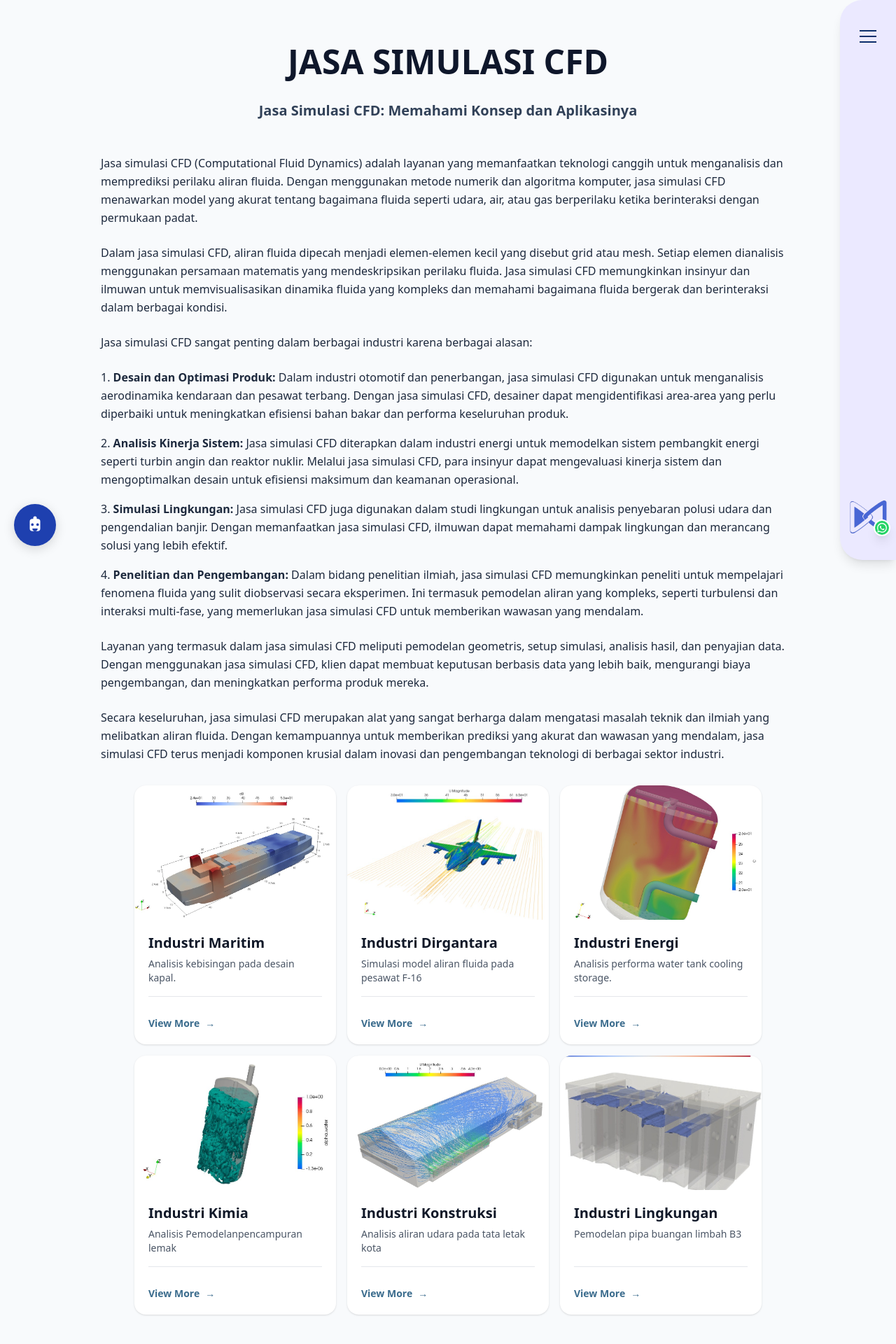
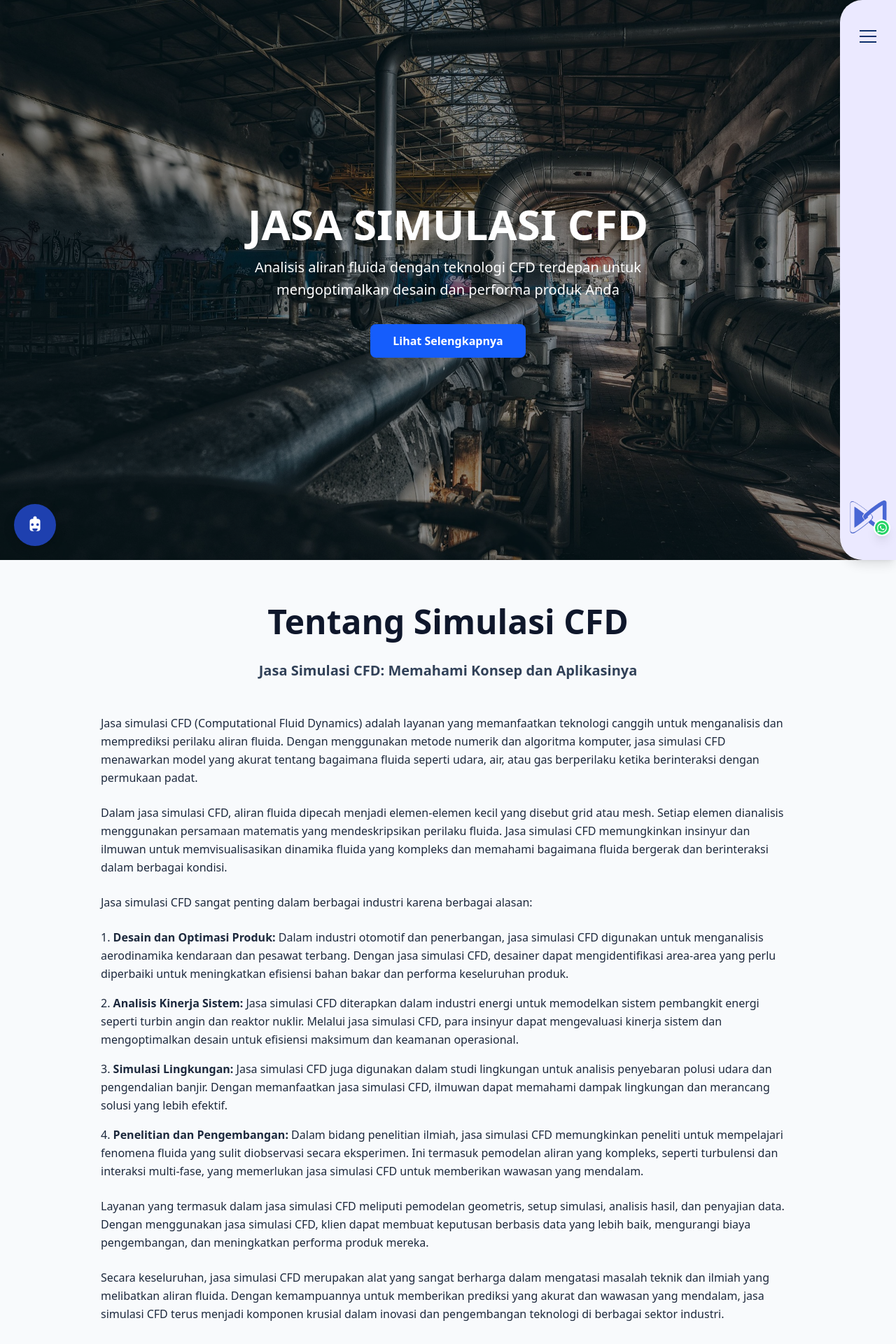
Before and after one commit to aatuuss/website_infimech, a React (Vite) app: page /jasa-simulasi-cfd in a window 1280 px wide. Shown: the top 1920 px of the page at 70% size. Built offline with nearby package versions, Linux system fonts and the light colour scheme.

Commit message:
revisi simulasi

```diff
--- a/src/app/SimulasiCFD.jsx
+++ b/src/app/SimulasiCFD.jsx
@@ -48,11 +48,40 @@ export default function SimulasiCFD() {
   ];
 
   return (
-    <div className="container mx-auto px-4 py-12 md:py-16 max-w-5xl">
-      {/* Judul Utama - Centered */}
-      <h2 className="text-5xl md:text-5xl font-bold text-slate-900 mb-8 text-center">
-        JASA SIMULASI CFD
-      </h2>
+    <div>
+      {/* Hero Banner Section */}
+      <div
+        className="relative w-full h-96 md:h-screen bg-cover bg-center flex items-center justify-center overflow-hidden"
+        style={{
+          backgroundImage: 'url(/img/simulasicfd.jpg)',
+          backgroundAttachment: 'fixed'
+        }}
+      >
+        {/* Overlay */}
+        <div className="absolute inset-0 bg-black/40"></div>
+
+        {/* Content */}
+        <div className="relative z-10 text-center text-white px-4 max-w-2xl">
+          <h1 className="text-4xl md:text-6xl font-bold mb-4">
+            JASA SIMULASI CFD
+          </h1>
+          <p className="text-lg md:text-xl mb-8 leading-relaxed">
+            Analisis aliran fluida dengan teknologi CFD terdepan untuk mengoptimalkan desain dan performa produk Anda
+          </p>
+          <a
+            href="#info"
+            className="inline-block bg-blue-600 hover:bg-blue-700 text-white font-semibold py-3 px-8 rounded-lg transition-colors duration-300"
+          >
+            Lihat Selengkapnya
+          </a>
+        </div>
+      </div>
+
+      <div className="container mx-auto px-4 py-12 md:py-16 max-w-5xl">
+        {/* Judul Utama - Centered */}
+        <h2 id="info" className="text-4xl md:text-5xl font-bold text-slate-900 mb-8 text-center">
+          Tentang Simulasi CFD
+        </h2>
 
       {/* Sub Judul */}
       <h2 className="text-xl font-bold text-slate-700 mb-12 text-center">
@@ -95,12 +124,10 @@ export default function SimulasiCFD() {
         <p>
           Secara keseluruhan, jasa simulasi CFD merupakan alat yang sangat berharga dalam mengatasi masalah teknik dan ilmiah yang melibatkan aliran fluida. Dengan kemampuannya untuk memberikan prediksi yang akurat dan wawasan yang mendalam, jasa simulasi CFD terus menjadi komponen krusial dalam inovasi dan pengembangan teknologi di berbagai sektor industri.
         </p>
-
-<div className="w-full py-2 md:py-2 px-4 md:px-8">
-      <div className="max-w-4xl mx-auto">
+      </div>
 
         {/* Grid Container */}
-        <div className="grid grid-cols-2 md:grid-cols-2 lg:grid-cols-3 gap-4 lg:gap-4">
+        <div className="grid grid-cols-2 md:grid-cols-2 lg:grid-cols-3 gap-4 lg:gap-4 mt-12">
           {items.map((item) => (
             <div
               key={item.id}
@@ -148,8 +175,6 @@ export default function SimulasiCFD() {
             </div>
           ))}
         </div>
-      </div>
-    </div>
 
         {/* Project Info */}
         <div className="mt-12 md:mt-14">
--- a/src/components/Sidebar.jsx
+++ b/src/components/Sidebar.jsx
@@ -80,6 +80,7 @@ export default function Sidebar() {
             <MobileMenu to="/Servis" label="Our Services" />
             <MobileMenu to="/Specialities" label="Our Specialities" />
             <MobileMenu to="/Experince" label="Our Experiences" />
+            <MobileMenu to="/SimulasiCFD" label="Simulasi CFD" />
           </nav>
         )}
       </header>
@@ -108,6 +109,7 @@ export default function Sidebar() {
                 <DesktopMenu to="/Servis" label="Our Services" />
                 <DesktopMenu to="/Specialities" label="Our Specialities" />
                 <DesktopMenu to="/Experince" label="Our Experiences" />
+                <DesktopMenu to="/SimulasiCFD" label="Simulasi CFD" />
               </nav>
             </div>
           )}
```
Also changed, not shown: public/img/simulasicfd.jpg (added).
